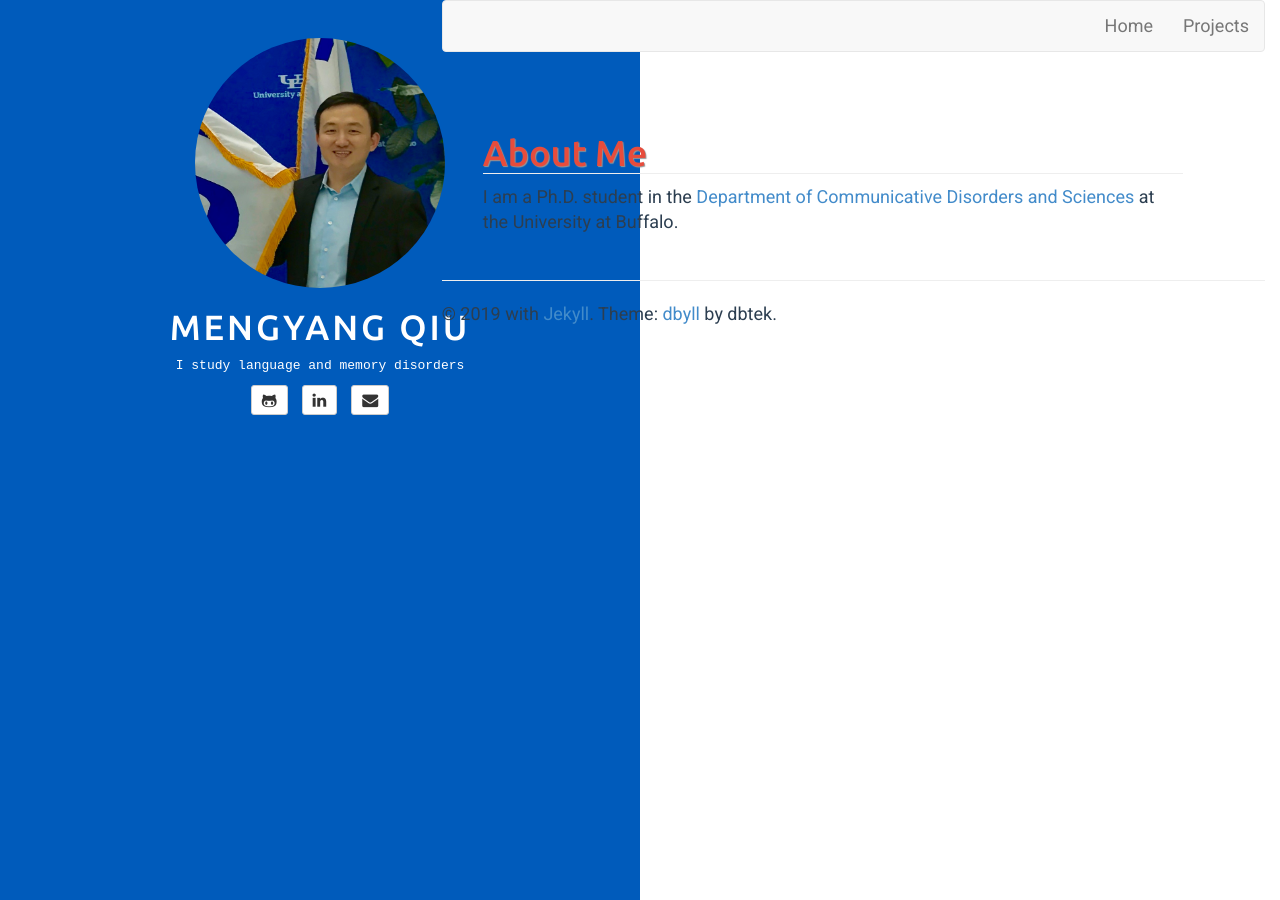
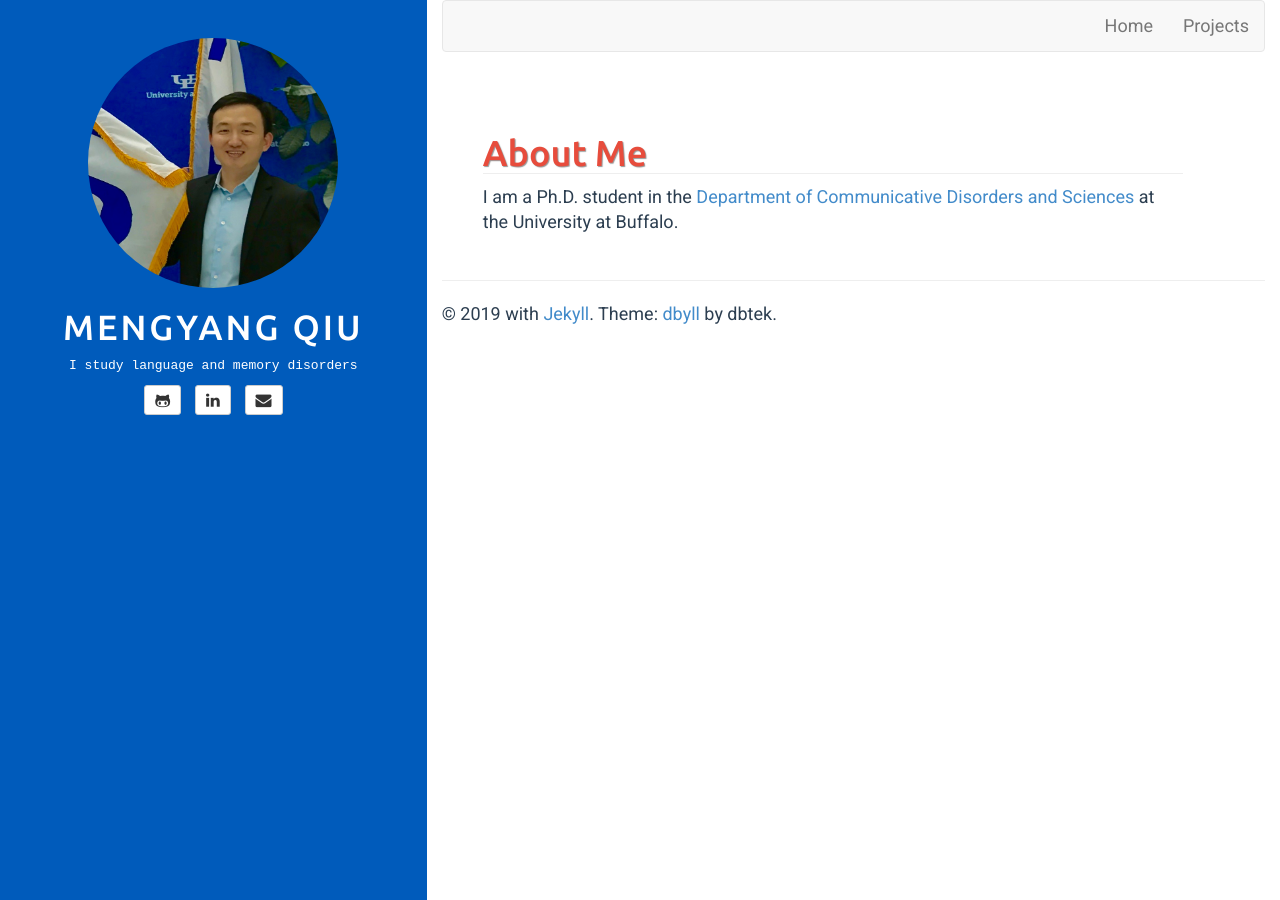
Before and after one commit to mengyangq/mengyangq.github.io, a Jekyll site: the page built from index.html, in a window 1280 px wide. Built offline with Jekyll 4.4.1, drawn with Linux system fonts in a browser that asks for light colours.

Commit message:
Update default.html

```diff
--- a/_includes/default.html
+++ b/_includes/default.html
@@ -92,7 +92,7 @@
 	</div>-->
 
 
-	<div class="col-sm-6 col-lg-6 sidebar hidden-xs" style="{% if site.sidebar_background_image %}background: url({{site.sidebar_background_image}}) no-repeat center center !important;{% endif %}">
+	<div class="col-sm-4 col-lg-4 sidebar hidden-xs" style="{% if site.sidebar_background_image %}background: url({{site.sidebar_background_image}}) no-repeat center center !important;{% endif %}">
 		{% include sidebar.html %}
 	</div>
 
```
